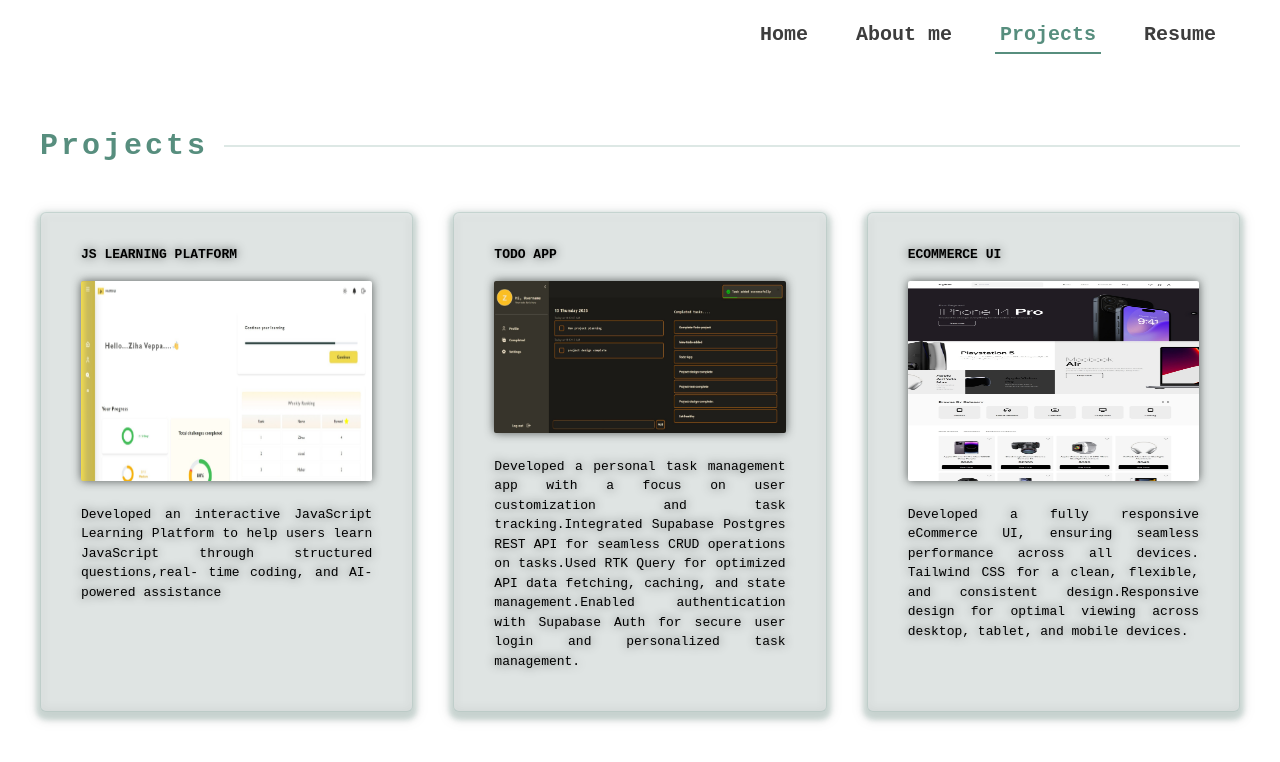
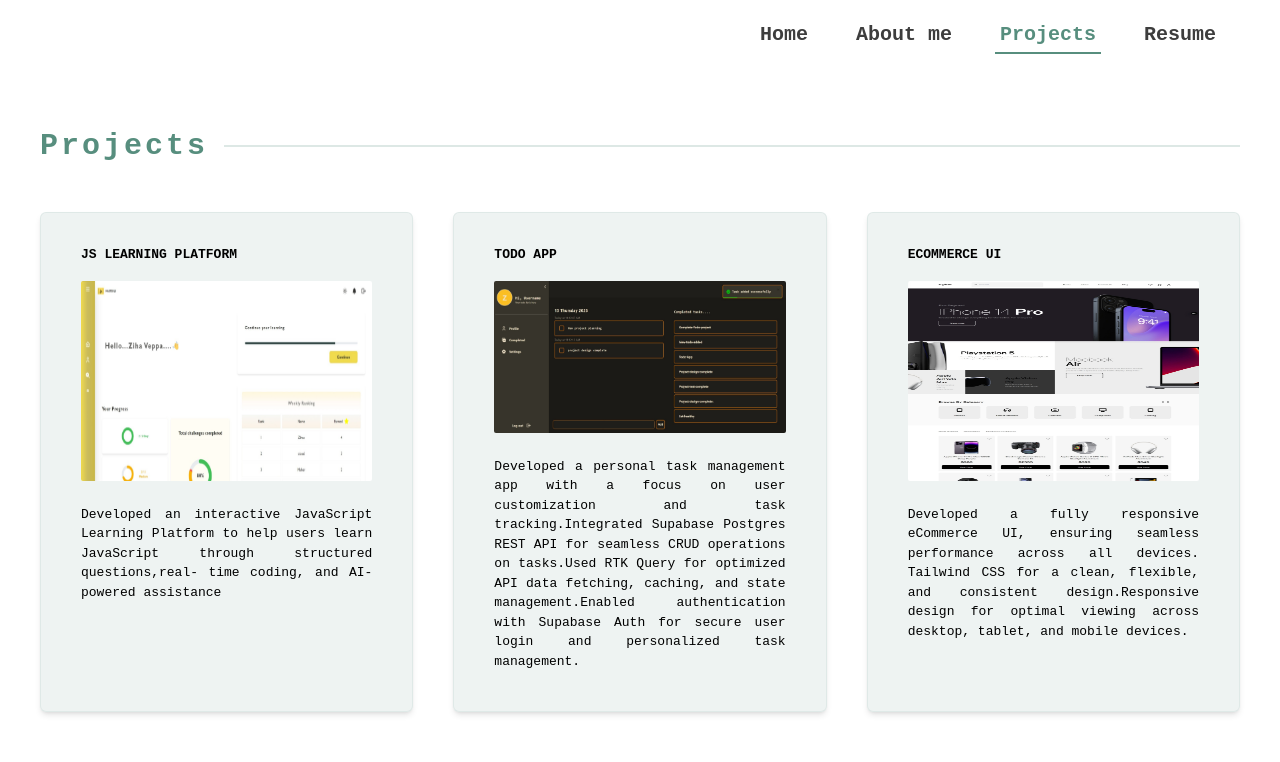
Before and after one commit to Muneera-cod/Personal_Portifolio, a React (Vite) app: page /projects in a window 1280 px wide. Shown: the top 762 px of the page. Built offline with nearby package versions, Linux system fonts and the light colour scheme.

Commit message:
project section updated

```diff
--- a/src/Components/ui/Projects/ProjectDetails.jsx
+++ b/src/Components/ui/Projects/ProjectDetails.jsx
@@ -5,7 +5,7 @@ function ProjectDetails() {
   <section className='flex flex-col pt-[120px] sm:px-[25px] md:px-[30px] lg:px-[40px] gap-10 py-10 slide-in-bottom'>
     <div className='flex items-center'><h1 className='pr-4 font-[700] text-hoverNavClr py-2 font-[900] sm:text-2xl md:text-3xl mr-auto tracking-widest'>Projects</h1><hr className=' border-opacity-20 w-full border-[0.5px] border-hoverNavClr'></hr></div>
     <div className=' grid sm:grid-cols-1 md:grid-cols-2  lg:grid-cols-3  gap-10 text-md'>
-      { projects.map((project,index)=><div  key={index} className='h-[500px] max-h-[500px] min-h-[500px] flex flex-col gap-4 boxShadow sm:px-6 md:px-8 lg:px-10 py-8 hover:scale-[1.030] shadow-lg bg-hoverNavClr rounded-md border-[0.5px] border-hoverNavClr border-opacity-20 bg-opacity-10'>
+      { projects.map((project,index)=><div  key={index} className='shadow-md hover:shadow-xl h-[500px] max-h-[500px] min-h-[500px] flex flex-col gap-4  sm:px-6 md:px-8 lg:px-10 py-8 hover:scale-[1.030] shadow-lg bg-hoverNavClr rounded-md border-[0.2px] border-hoverNavClr border-opacity-10 bg-opacity-10'>
            <h1 className='font-[700] '>{project.name}</h1>
            <div className='h-[200px] max-h-[200px] overflow-hidden'><img onClick={()=>window.open(project.link, '_blank')} src={project.img} className='object-fit rounded-sm w-full h-full flex-1'/></div>
            <p className='my-2 text-justify'>{project.description}</p>
```
